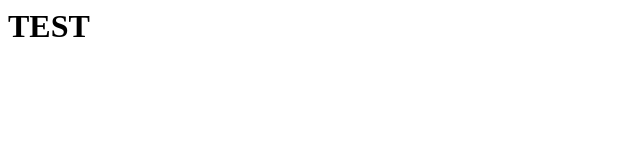
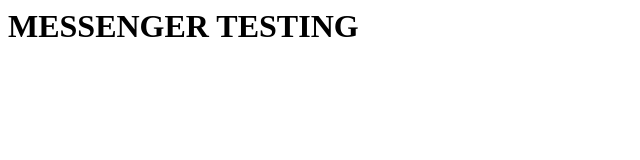
Before and after one commit to lmagtoto03/test, a plain HTML site: page index.html in a window 1280 px wide. Shown: the whole page, without its empty margins (0-640 px from the left). Drawn offline with Linux system fonts and the light colour scheme.

Commit message:
Update index.html

```diff
--- a/index.html
+++ b/index.html
@@ -29,7 +29,7 @@
         fjs.parentNode.insertBefore(js, fjs);
       }(document, 'script', 'facebook-jssdk'));
     </script>
-    <h1>TEST</h1>
+    <h1>MESSENGER TESTING</h1>
 </body>
 
 </html>
```
